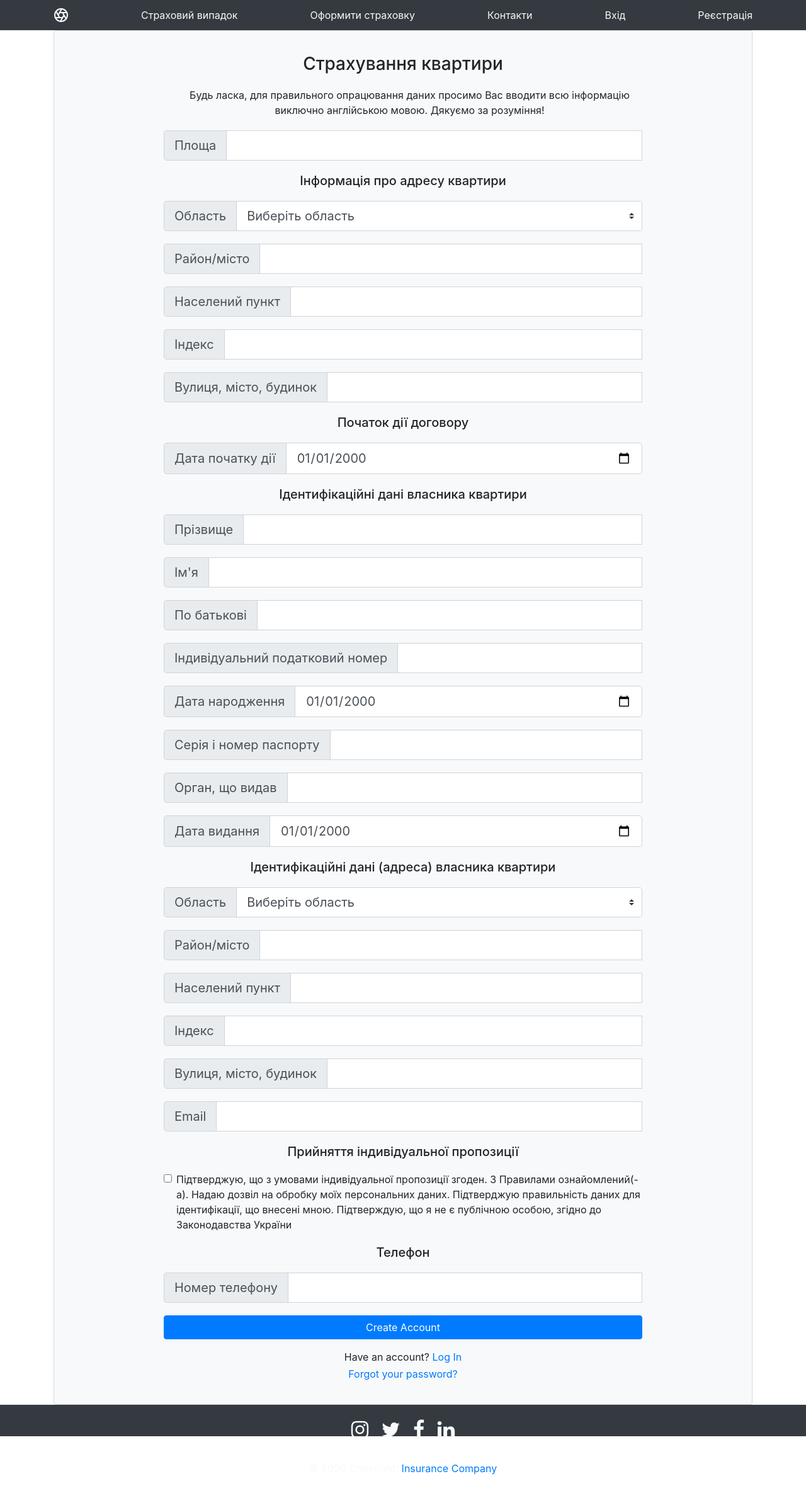
After one commit to kostyazinchukv/dbsis_coursework, a Flask app: page /new_contract in a window 1280 px wide. The commit adds this page. Shown: the whole page at 63% size. Run offline with Flask 2, Linux system fonts and the light colour scheme; some libraries are stand-ins or nearby versions.

Commit message:
forms
Added form for appartment insurance

```diff
--- /dev/null
+++ b/templates/flat_form.html
@@ -0,0 +1,309 @@
+{%extends 'jinja_forms.html'%}
+{% block content %}
+    <div class="container">
+        <div class="card bg-light">
+            <article class="card-body mx-auto" style="max-width: 800px;">
+                <h3 class="card-title mt-3 text-center">Страхування квартири</h3>
+                <form action="{{url_for('new_contract')}}" method="post" class="needs-validation" novalidate>
+                    <div class="form-group input-group input-group-lg">
+                        <div class="input-group-prepend form-check">
+
+                              <label style="text-align: center" class="form-check-label" for="defaultCheck2">
+                                Будь ласка, для правильного опрацювання даних просимо Вас вводити всю інформацію
+                                виключно англійською мовою. Дякуємо за розуміння!
+                              </label>
+                        </div>
+                    </div>
+                    <div class="form-group input-group input-group-lg">
+                        <div class="input-group-prepend">
+                            <span class="input-group-text"> Площа </span>
+                         </div>
+                        <input name="area" class="form-control" pattern="[a-zA-Z0-9 ]+" type="number" min="10"
+                               max="500" required >
+                        <div class="invalid-feedback">
+                          Будь ласка, введіть правильну площу квартири!
+                        </div>
+                    </div>
+                    <h5 style="text-align:center; margin-bottom: 20px; margin-top: 20px;">Інформація про адресу квартири
+                    </h5>
+                    <div class="form-group input-group input-group-lg">
+                        <div class="input-group-prepend">
+                            <span class="input-group-text"> Область </span>
+                         </div>
+                        <select name="region" class="custom-select form-control" id="inputGroupSelect02">
+                            <option selected>Виберіть область</option>
+                            <option value="1">Cherkasy Oblast</option>
+                            <option value="2">Chernihiv Oblast</option>
+                            <option value="3">Chernivtsi Oblast</option>
+                            <option value="4">Dnipropetrovsk Oblast</option>
+                            <option value="5">Donetsk Oblast</option>
+                            <option value="6">Ivano-Frankivsk Oblast</option>
+                            <option value="7">Kharkiv Oblast</option>
+                            <option value="8">Kherson Oblast</option>
+                            <option value="9">Khmelnytskyi Oblast</option>
+                            <option value="10">Kyiv Oblast</option>
+                            <option value="11">Kirovohrad Oblast</option>
+                            <option value="12">Luhansk Oblast</option>
+                            <option value="13">Lviv Oblast</option>
+                            <option value="14">Mykolaiv Oblast</option>
+                            <option value="15">Odessa Oblast</option>
+                            <option value="16">Poltava Oblast</option>
+                            <option value="17">Rivne Oblast</option>
+                            <option value="18">Sumy Oblast</option>
+                            <option value="19">Ternopil Oblast</option>
+                            <option value="20">Vinnytsia Oblast</option>
+                            <option value="21">Volyn Oblast</option>
+                            <option value="22">Zakarpattia Oblast</option>
+                            <option value="23">Zaporizhzhia Oblast	</option>
+                            <option value="24">Zhytomyr Oblast</option>
+                            <option value="25">Autonomous Republic of Crimea</option>
+                          </select>
+
+                    </div>
+                    <div class="form-group input-group input-group-lg">
+                        <div class="input-group-prepend">
+                            <span class="input-group-text"> Район/місто </span>
+                         </div>
+                        <input name="city" class="form-control" pattern="[a-zA-Z ]+" type="text" required >
+                        <div class="invalid-feedback">
+                          Будь ласка, введіть правильну назву района або міста!
+                        </div>
+                    </div>
+                    <div class="form-group input-group input-group-lg">
+                        <div class="input-group-prepend">
+                            <span class="input-group-text"> Населений пункт</span>
+                         </div>
+                        <input name="town" class="form-control" pattern="[a-zA-Z ]+" type="text" required >
+                        <div class="invalid-feedback">
+                          Будь ласка, введіть правильну назву населеного пункту!
+                        </div>
+                    </div>
+                    <div class="form-group input-group input-group-lg">
+                        <div class="input-group-prepend">
+                            <span class="input-group-text"> Індекс </span>
+                         </div>
+                        <input name="index" class="form-control" pattern="[0-9][0-9][0-9][0-9][0-9]"
+                               type="text" maxlength="5" required >
+                        <div class="invalid-feedback">
+                          Будь ласка, введіть правильний індекс!
+                        </div>
+                    </div>
+                    <div class="form-group input-group input-group-lg">
+                        <div class="input-group-prepend">
+                            <span class="input-group-text"> Вулиця, місто, будинок </span>
+                         </div>
+                        <input name="street" class="form-control" pattern="[a-zA-Z0-9 ]+" type="text" required >
+                        <div class="invalid-feedback">
+                          Будь ласка, введіть правильну адресу!
+                        </div>
+                    </div>
+                    <h5 style="text-align:center; margin-bottom: 20px; margin-top: 20px;">Початок дії договору
+                    </h5>
+                    <div class="form-group input-group input-group-lg">
+                        <div class="input-group-prepend">
+                            <span class="input-group-text"> Дата початку дії </span>
+                         </div>
+                        <input name ='begin_date' class="form-control" type="date" value="2000-01-01" id="example-date-input"
+                               required>
+                    </div>
+                    <h5 style="text-align:center; margin-bottom: 20px; margin-top: 20px;">
+                        Ідентифікаційні дані власника квартири
+                    </h5>
+                    <div class="form-group input-group input-group-lg">
+                        <div class="input-group-prepend">
+                            <span class="input-group-text"> Прізвище </span>
+                         </div>
+                        <input name="second_name" class="form-control" pattern="[a-zA-Z]+" type="text" required >
+                        <div class="invalid-feedback">
+                          Будь ласка, введіть правильне прізвище!
+                        </div>
+                    </div>
+                    <div class="form-group input-group input-group-lg">
+                        <div class="input-group-prepend">
+                            <span class="input-group-text"> Ім'я </span>
+                         </div>
+                        <input name="first_name" class="form-control" pattern="[a-zA-Z]+" type="text" required >
+                        <div class="invalid-feedback">
+                          Будь ласка, введіть правильне ім'я!
+                        </div>
+                    </div>
+                    <div class="form-group input-group input-group-lg">
+                        <div class="input-group-prepend">
+                            <span class="input-group-text"> По батькові </span>
+                         </div>
+                        <input name="third_name_kekw" class="form-control" pattern="[a-zA-Z]+" type="text" required >
+                        <div class="invalid-feedback">
+                          Будь ласка, введіть правильне ім'я по батькові!
+                        </div>
+                    </div>
+                    <div class="form-group input-group input-group-lg">
+                        <div class="input-group-prepend">
+                            <span class="input-group-text"> Індивідуальний податковий номер </span>
+                         </div>
+                        <input name="id_number" class="form-control"
+                               pattern="[0-9][0-9][0-9][0-9][0-9][0-9][0-9][0-9][0-9][0-9]" type="text" maxlength="10"
+                               required >
+                        <div class="invalid-feedback">
+                          Будь ласка, введіть правильний податковий номер!
+                        </div>
+                    </div>
+                    <div class="form-group input-group input-group-lg">
+                        <div class="input-group-prepend">
+                            <span class="input-group-text"> Дата народження </span>
+                         </div>
+                        <input name ='birthday' class="form-control" type="date" value="2000-01-01" id="example-e-input"
+                               required>
+                    </div>
+                    <div class="form-group input-group input-group-lg">
+                        <div class="input-group-prepend">
+                            <span class="input-group-text"> Серія і номер паспорту </span>
+                         </div>
+                        <input name="passport" class="form-control" pattern="[A-Z][A-Z][0-9][0-9][0-9][0-9][0-9][0-9]"
+                               maxlength="8" type="text" required >
+                        <div class="invalid-feedback">
+                          Будь ласка, введіть правильну серію паспорту!
+                        </div>
+                    </div>
+                    <div class="form-group input-group input-group-lg">
+                        <div class="input-group-prepend">
+                            <span class="input-group-text"> Орган, що видав </span>
+                         </div>
+                        <input name="cumpany" class="form-control" pattern="[a-zA-Z ]+" type="text" required >
+                        <div class="invalid-feedback">
+                          Будь ласка, введіть правильне прізвище!
+                        </div>
+                    </div>
+                    <div class="form-group input-group input-group-lg">
+                        <div class="input-group-prepend">
+                            <span class="input-group-text"> Дата видання </span>
+                         </div>
+                        <input name ='date_of_issue' class="form-control" type="date" value="2000-01-01" id="example-a-input"
+                               required>
+                    </div>
+                    <h5 style="text-align:center; margin-bottom: 20px; margin-top: 20px;">
+                        Ідентифікаційні дані (адреса) власника квартири
+                    </h5>
+                    <div class="form-group input-group input-group-lg">
+                        <div class="input-group-prepend">
+                            <span class="input-group-text"> Область </span>
+                         </div>
+                        <select name ='region_address' class="custom-select form-control" id="inputGroupSelect01">
+                            <option selected>Виберіть область</option>
+                            <option value="1">Cherkasy Oblast</option>
+                            <option value="2">Chernihiv Oblast</option>
+                            <option value="3">Chernivtsi Oblast</option>
+                            <option value="4">Dnipropetrovsk Oblast</option>
+                            <option value="5">Donetsk Oblast</option>
+                            <option value="6">Ivano-Frankivsk Oblast</option>
+                            <option value="7">Kharkiv Oblast</option>
+                            <option value="8">Kherson Oblast</option>
+                            <option value="9">Khmelnytskyi Oblast</option>
+                            <option value="10">Kyiv Oblast</option>
+                            <option value="11">Kirovohrad Oblast</option>
+                            <option value="12">Luhansk Oblast</option>
+                            <option value="13">Lviv Oblast</option>
+                            <option value="14">Mykolaiv Oblast</option>
+                            <option value="15">Odessa Oblast</option>
+                            <option value="16">Poltava Oblast</option>
+                            <option value="17">Rivne Oblast</option>
+                            <option value="18">Sumy Oblast</option>
+                            <option value="19">Ternopil Oblast</option>
+                            <option value="20">Vinnytsia Oblast</option>
+                            <option value="21">Volyn Oblast</option>
+                            <option value="22">Zakarpattia Oblast</option>
+                            <option value="23">Zaporizhzhia Oblast	</option>
+                            <option value="24">Zhytomyr Oblast</option>
+                            <option value="25">Autonomous Republic of Crimea</option>
+                          </select>
+
+                    </div>
+                    <div class="form-group input-group input-group-lg">
+                        <div class="input-group-prepend">
+                            <span class="input-group-text"> Район/місто </span>
+                         </div>
+                        <input name="city_address" class="form-control" pattern="[a-zA-Z ]+" type="text" required >
+                        <div class="invalid-feedback">
+                          Будь ласка, введіть правильну назву района або міста!
+                        </div>
+                    </div>
+                    <div class="form-group input-group input-group-lg">
+                        <div class="input-group-prepend">
+                            <span class="input-group-text"> Населений пункт</span>
+                         </div>
+                        <input name="town_address" class="form-control" pattern="[a-zA-Z ]+" type="text" required >
+                        <div class="invalid-feedback">
+                          Будь ласка, введіть правильну назву населеного пункту!
+                        </div>
+                    </div>
+                    <div class="form-group input-group input-group-lg">
+                        <div class="input-group-prepend">
+                            <span class="input-group-text"> Індекс </span>
+                         </div>
+                        <input name="index_address" class="form-control" pattern="[0-9][0-9][0-9][0-9][0-9]"
+                               type="text" maxlength="5" required >
+                        <div class="invalid-feedback">
+                          Будь ласка, введіть правильний індекс!
+                        </div>
+                    </div>
+                    <div class="form-group input-group input-group-lg">
+                        <div class="input-group-prepend">
+                            <span class="input-group-text"> Вулиця, місто, будинок </span>
+                         </div>
+                        <input name="street_address" class="form-control" pattern="[a-zA-Z0-9 ]+" type="text" required >
+                        <div class="invalid-feedback">
+                          Будь ласка, введіть правильну адресу!
+                        </div>
+                    </div>
+                    <div class="form-group input-group input-group-lg">
+                        <div class="input-group-prepend">
+                            <span class="input-group-text"> Email</span>
+                         </div>
+                        <input name="email" class="form-control" type="email" required>
+                        <div class="invalid-feedback">
+                          Будь ласка, введіть правильний email!
+                        </div>
+                    </div>
+                    <h5 style="text-align:center; margin-bottom: 20px; margin-top: 20px;">
+                        Прийняття індивідуальної пропозиції
+                    </h5>
+                    <div class="form-group input-group input-group-lg">
+                        <div class="input-group-prepend form-check">
+                              <input name="check" class="form-check-input" type="checkbox" value="" id="defaultCheck2"
+                                     required>
+                              <label class="form-check-label" for="defaultCheck2">
+                                Підтверджую, що з умовами індивідуальної пропозиції згоден. З Правилами
+                                ознайомлений(-а). Надаю дозвіл на обробку моїх персональних даних. Підтверджую
+                                правильність даних для ідентифікації, що внесені мною. Підтверждую, що я не є
+                                публічною особою, згідно до Законодавства України
+                              </label>
+                        </div>
+                    </div>
+                    <h5 style="text-align:center; margin-bottom: 20px; margin-top: 20px;">Телефон
+                    </h5>
+                    <div class="form-group input-group input-group-lg">
+                        <div class="input-group-prepend">
+                            <span class="input-group-text"> Номер телефону </span>
+                         </div>
+                        <input name="phone" class="form-control" type="tel" id="phone" required>
+                        <div class="invalid-feedback">
+                          Будь ласка введіть існуючий номер телефону!
+                        </div>
+                    </div>
+
+                    <div class="form-group " id="submit_button">
+                        <button type="submit" class="btn btn-primary btn-block"> Create Account  </button>
+                    </div>
+                    <p style="margin-bottom: 3px" class="text-center">Have an account? <a href="">Log In</a> </p>
+                    <p class="text-center"><a href="" >Forgot your password?</a></p>
+                </form>
+            </article>
+        </div>
+    </div>
+    <script src="{{ url_for('static', filename = 'js/jquery.js') }}"></script>
+    <script src="{{ url_for('static', filename = 'js/jquery.maskedinput.min.js') }}"></script>
+    <script>
+    $(function(){
+      $("#phone").mask("+38(999) 999-99-99");
+    });
+    </script>
+{% endblock %}
--- a/templates/insurance_case.html
+++ b/templates/insurance_case.html
@@ -63,7 +63,7 @@
                           <li class="text-muted"><span class="fa-li"><i class="fa fa-times"></i></span>Free Subdomain</li>
                           <li class="text-muted"><span class="fa-li"><i class="fa fa-times"></i></span>Monthly Status Reports</li>
                         </ul>
-                        <a href="#" class="btn btn-block btn-primary text-uppercase">Button</a>
+                        <a href="{{url_for('new_contract')}}" class="btn btn-block btn-primary text-uppercase">Button</a>
                       </div>
                     </div>
                   </div>
```
Also changed, not shown: static/js/jquery.maskedinput.js (added), static/js/jquery.maskedinput.min.js (added).
